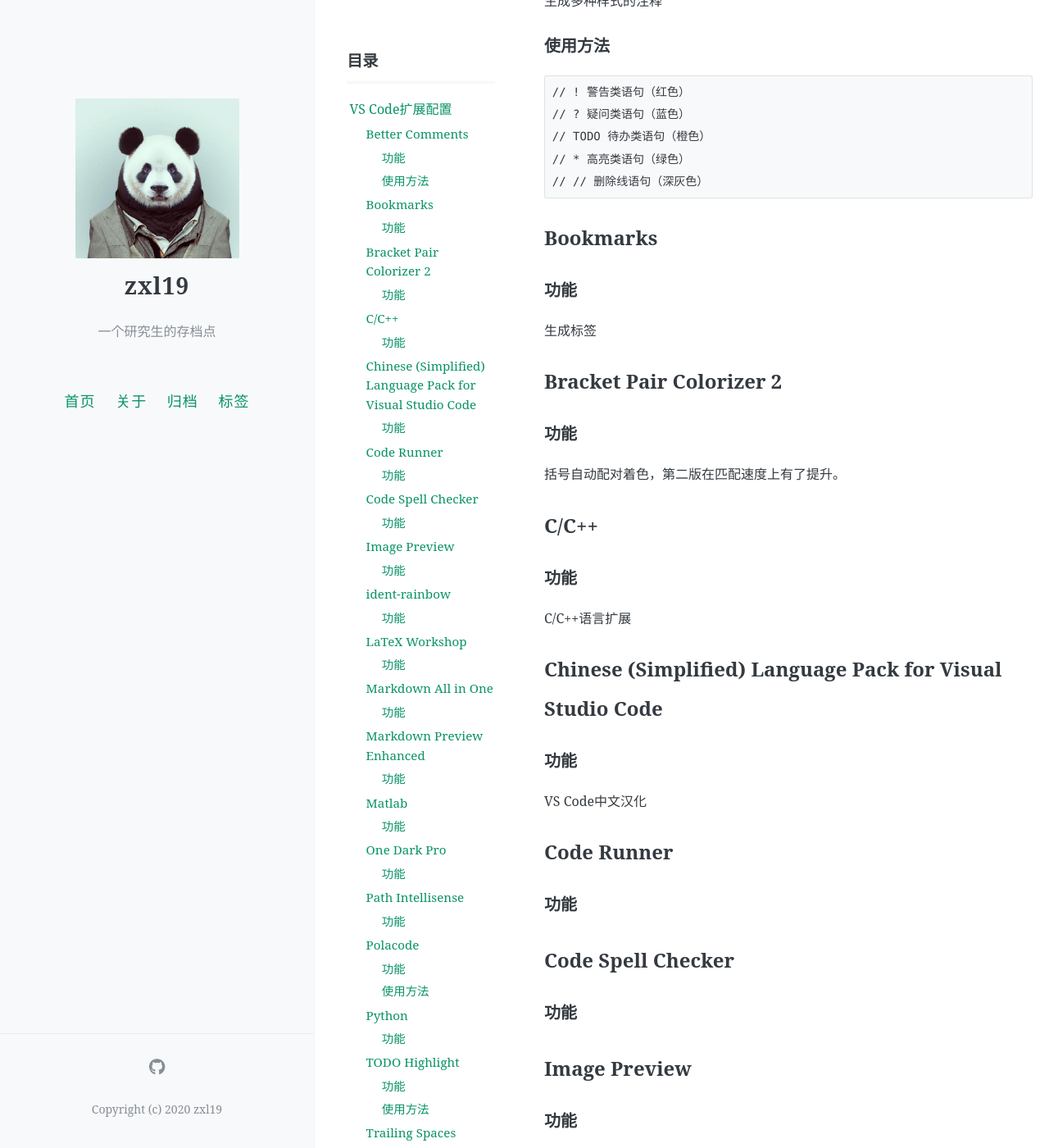
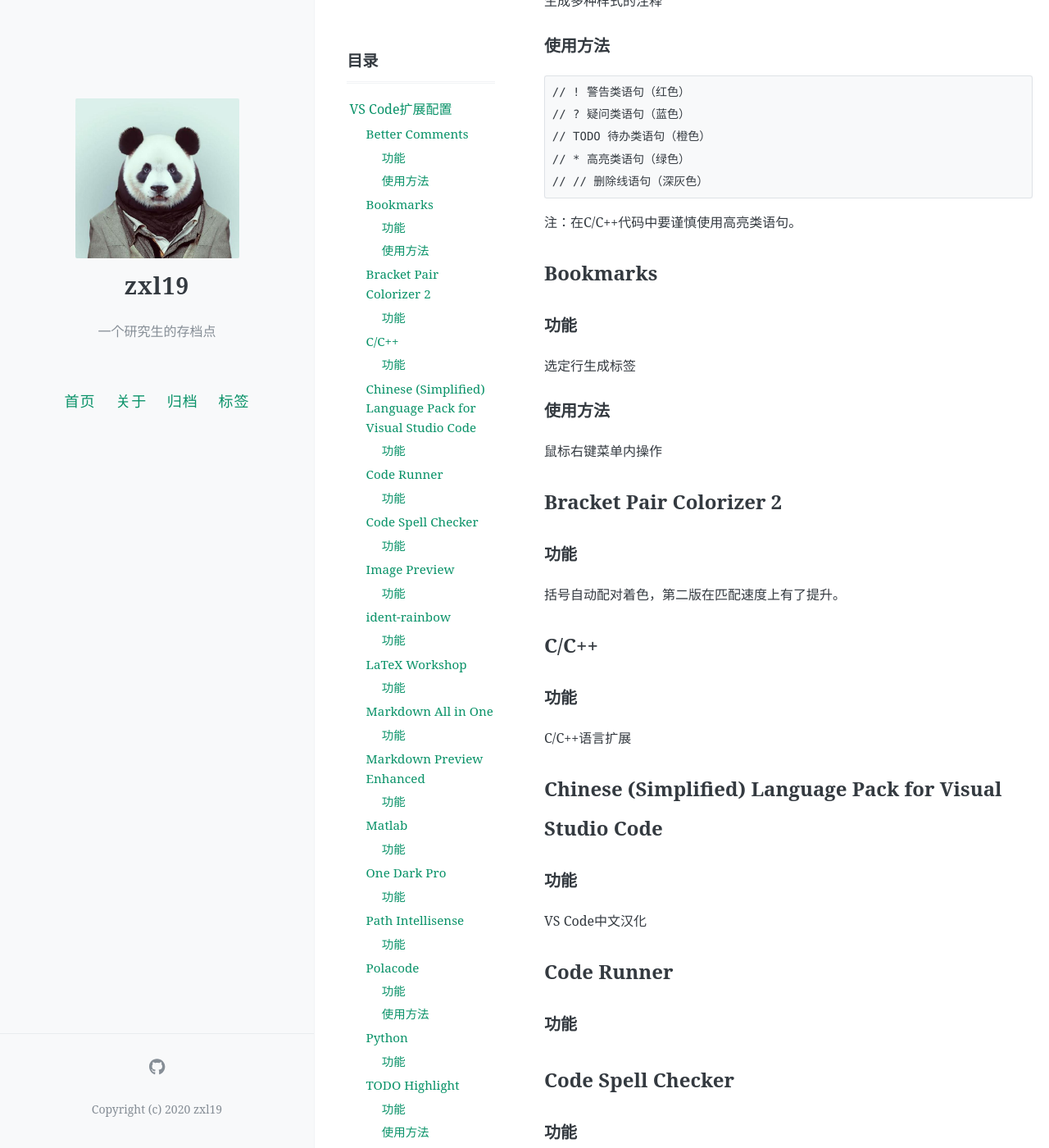
Before and after one commit to zxl19/zxl19.github.io, a Jekyll site: the page built from _posts/2020-06-03-VSCode-extensions.md, in a window 1280 px wide and 1400 px high, scrolled down 336 px. Shown: the whole window at 82% size. Built offline with Jekyll 4.4.1, drawn with Linux system fonts in a browser that asks for light colours; comment, search, counter and statistics services are not loaded; some of the changed text lies outside the part shown.

Commit message:
Update 2020-06-03-VSCode-extensions.md

````diff
--- a/_posts/2020-06-03-VSCode-extensions.md
+++ b/_posts/2020-06-03-VSCode-extensions.md
@@ -14,9 +14,13 @@ pinned: false
 <!-- more -->
 
 ## Better Comments
+
 ### 功能
+
 生成多种样式的注释
+
 ### 使用方法
+
 ```
 // ! 警告类语句（红色）
 // ? 疑问类语句（蓝色）
@@ -24,68 +28,134 @@ pinned: false
 // * 高亮类语句（绿色）
 // // 删除线语句（深灰色）
 ```
+注：在C/C++代码中要谨慎使用高亮类语句。
+
 ## Bookmarks
+
 ### 功能
-生成标签
+
+选定行生成标签
+
+### 使用方法
+
+鼠标右键菜单内操作
+
 ## Bracket Pair Colorizer 2
+
 ### 功能
+
 括号自动配对着色，第二版在匹配速度上有了提升。
+
 ## C/C++
+
 ### 功能
+
 C/C++语言扩展
+
 ## Chinese (Simplified) Language Pack for Visual Studio Code
+
 ### 功能
+
 VS Code中文汉化
+
 ## Code Runner
+
 ### 功能
+
 ## Code Spell Checker
+
 ### 功能
+
+拼写检查
+
 ## Image Preview
+
 ### 功能
+
 代码中引用图片预览
+
 ## ident-rainbow
+
 ### 功能
+
 用不同颜色标识缩进
+
 ## LaTeX Workshop
+
 ### 功能
+
 LaTeX语言拓展
+
 ## Markdown All in One
+
 ### 功能
+
 Markdown语言扩展
+
 ## Markdown Preview Enhanced
+
 ### 功能
+
 预览、导出Markdown文档
+
 ## Matlab
+
 ### 功能
+
 MATLAB语言扩展
+
 ## One Dark Pro
+
 ### 功能
+
 深色主题，类似的还有City Lights theme。
+
 ## Path Intellisense
+
 ### 功能
+
 文件路径自动补全
+
 ## Polacode
+
 ### 功能
+
 代码截图
+
 ### 使用方法
+
 1. `Ctrl`+`Shift`+`P`选择Polarcode
 2. 选中要截图的代码
+
 ## Python
+
 ### 功能
+
 Python语言扩展
+
 ## TODO Highlight
+
 ### 功能
+
 高亮TODO:和FIXME:标识，类似功能Todo Tree。
+
 ### 使用方法
+
 ```
-TODO: 待办
-FIXME: 待修复
+TODO: 待办内容
+FIXME: 待修复内容
 ```
+
 ## Trailing Spaces
+
 ### 功能
+
 显示尾部跟随空格
+
 ## vscode-icons
+
 ### 功能
+
 文件图标主题，类似的还有Material Icon Theme。
 
 ## 参考
````
